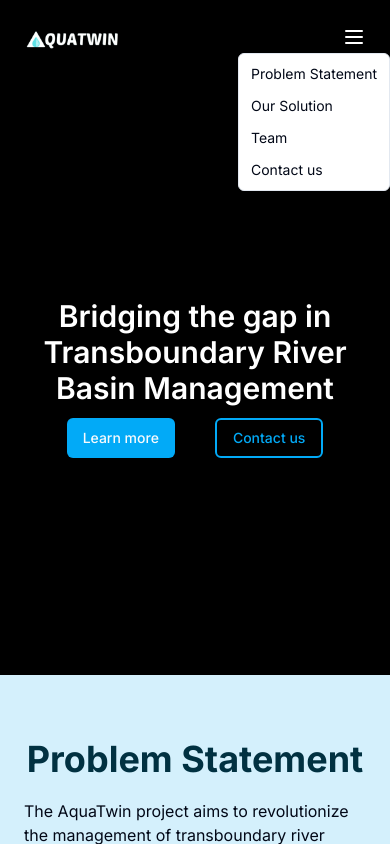
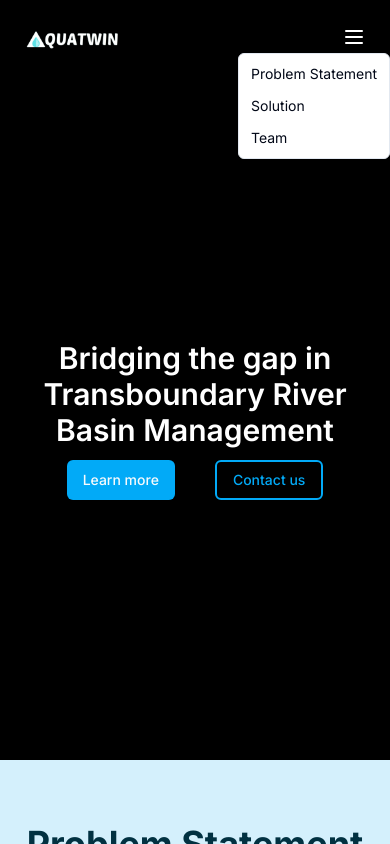
Before and after one commit to AquaTwin/Website, a Next.js app in the folder aquatwin/: page / in a window 390 px wide. Both pictures are taken after a click on the button 354 px from the left and 37 px from the top of the page. Shown: the top 844 px of the page. Built offline with nearby package versions, Linux system fonts and the light colour scheme.

Commit message:
feat(app): add smooth scrolling feature and navigation links

```diff
--- a/aquatwin/src/app/layout.tsx
+++ b/aquatwin/src/app/layout.tsx
@@ -16,7 +16,7 @@ export default function RootLayout({
   children: React.ReactNode;
 }>) {
   return (
-    <html lang="en">
+    <html lang="en" className="scroll-smooth">
       <body className={inter.className}>{children}</body>
     </html>
   );
--- a/aquatwin/src/components/contact.tsx
+++ b/aquatwin/src/components/contact.tsx
@@ -67,7 +67,7 @@ const Contact = () => {
 
   return (
     <Container>
-      <div className='bg-primary-1 flex flex-col items-center gap-5'>
+      <section className='bg-primary-1 flex flex-col items-center gap-5' id='contact'>
         <div>
           <p className="font-bold text-sm text-center mb-3">
             Connect
@@ -123,7 +123,7 @@ const Contact = () => {
             <Button className='w-full' type="submit">Submit</Button>
           </form>
         </Form>
-      </div>
+      </section>
     </Container>
   )
 }
--- a/aquatwin/src/components/footer.tsx
+++ b/aquatwin/src/components/footer.tsx
@@ -2,26 +2,30 @@ import React from 'react'
 import { Separator } from "@/components/ui/separator"
 import Image from 'next/image'
 import Link from 'next/link'
+import { NavLink } from './ui/navlinks'
+
 
 const Footer = () => {
-  const links = [
-    'home',
-    'problem',
-    'solution',
-    'team',
-    'contact'
-  ]
+
+  const links: NavLink[] = [
+    { text: 'Home', href: '#hero' },
+    { text: 'Problem Statement', href: '#problem-statement' },
+    { text: 'Solution', href: '#solution' },
+    { text: 'Team', href: '#team' },
+    { text: 'Contact', href: '#contact' },
+
+  ];
 
   return (
-    <section className='text-center p-4 bg-primary-1'>
+    <section className='text-center p-4 dark bg-primary-2 text-text'>
       <div className='mb-3'>
         <Image alt='logo' src="/aquatwin-logo.png" height={200} width={200} className='mx-auto'/>
         <div className='mt-7'>
           <ul className='flex flex-col sm:flex-row sm:justify-center gap-3 font-medium'>
             {links.map((link, index) => (
               <li key={index}>
-                <Link className='hover:text-btn hover:underline' href={`#{link}`}>
-                  {link.toUpperCase()}
+                <Link className='hover:text-btn hover:underline' href={link.href}>
+                  {link.text.toUpperCase()}
                 </Link>
               </li>
             ))}
--- a/aquatwin/src/components/header.tsx
+++ b/aquatwin/src/components/header.tsx
@@ -4,6 +4,7 @@ import { Button } from './ui/button'
 import NavLinks, { NavLink } from './ui/navlinks'
 import Dropdown from './ui/dropdown'
 import Container from './container'
+import Link from 'next/link'
 
 const Header: React.FC = () => {
   const links: NavLink[] = [
@@ -33,10 +34,14 @@ const Header: React.FC = () => {
             <NavLinks links={links} />
           </div>
           <div className='hidden md:block'>
-          <Button variant="outline" >Contact us</Button>
+          <Button variant="outline" asChild>
+            <Link href="#contact">
+              Contact us
+            </Link>
+          </Button>
           </div>
         <div className='block md:hidden '>
-          <Dropdown />
+          <Dropdown links={links} />
         </div>
       </nav>
     </Container>
--- a/aquatwin/src/components/hero.tsx
+++ b/aquatwin/src/components/hero.tsx
@@ -1,19 +1,23 @@
 import React from 'react'
 import Header from './header'
 import { Button } from './ui/button'
-import Container from './container'
+import Link from 'next/link'
 
 const Hero = () => {
   return (
-    <section className='w-full h-[80vh] sm:h-screen text-white bg-black flex flex-col'>
+    <section id='hero' className='w-full h-[90vh] sm:h-screen text-white bg-black flex flex-col'>
       <Header />
-        <div className='flex flex-col p-1 gap-3 md:gap-6 justify-center flex-grow items-center text-center max-w-[1400px] mx-auto'>
-          <h1 className='text-3xl md:text-5xl font-semibold'>Bridging the gap in Transboundary River Basin Management</h1>
-          <div className='flex justify-center w-full gap-10'>
-            <Button>Learn more</Button>
-            <Button variant="outline" >Contact us</Button>
-          </div>
+      <div className='flex flex-col p-1 gap-3 md:gap-6 justify-center flex-grow items-center text-center max-w-[1400px] mx-auto'>
+        <h1 className='text-3xl md:text-5xl font-semibold'>Bridging the gap in Transboundary River Basin Management</h1>
+        <div className='flex justify-center w-full gap-10'>
+          <Button>Learn more</Button>
+          <Button variant="outline" asChild>
+            <Link href="#contact">
+              Contact us
+            </Link>
+          </Button>
         </div>
+      </div>
     </section>
   )
 }
--- a/aquatwin/src/components/ui/dropdown.tsx
+++ b/aquatwin/src/components/ui/dropdown.tsx
@@ -8,18 +8,23 @@ import {
     DropdownMenuTrigger,
 } from "@/components/ui/dropdown-menu"
 import { Menu } from 'lucide-react';
+import Link from 'next/link';
+import { NavLink } from '@/components/ui/navlinks'
 
 
-const Dropdown = () => {
+const Dropdown = ({links}: {links: NavLink[]}) => {
     return (
         <div>
             <DropdownMenu>
                 <DropdownMenuTrigger> <Menu/> </DropdownMenuTrigger>
                 <DropdownMenuContent>
-                    <DropdownMenuItem>Problem Statement</DropdownMenuItem>
-                    <DropdownMenuItem>Our Solution</DropdownMenuItem>
-                    <DropdownMenuItem>Team</DropdownMenuItem>
-                    <DropdownMenuItem>Contact us</DropdownMenuItem>
+                {links.map((link, index) => (
+                    <DropdownMenuItem key={index}>
+                    <Link href={link.href}>
+                        {link.text}
+                    </Link>
+                        </DropdownMenuItem>
+                ))}
                 </DropdownMenuContent>
             </DropdownMenu>
 
```
